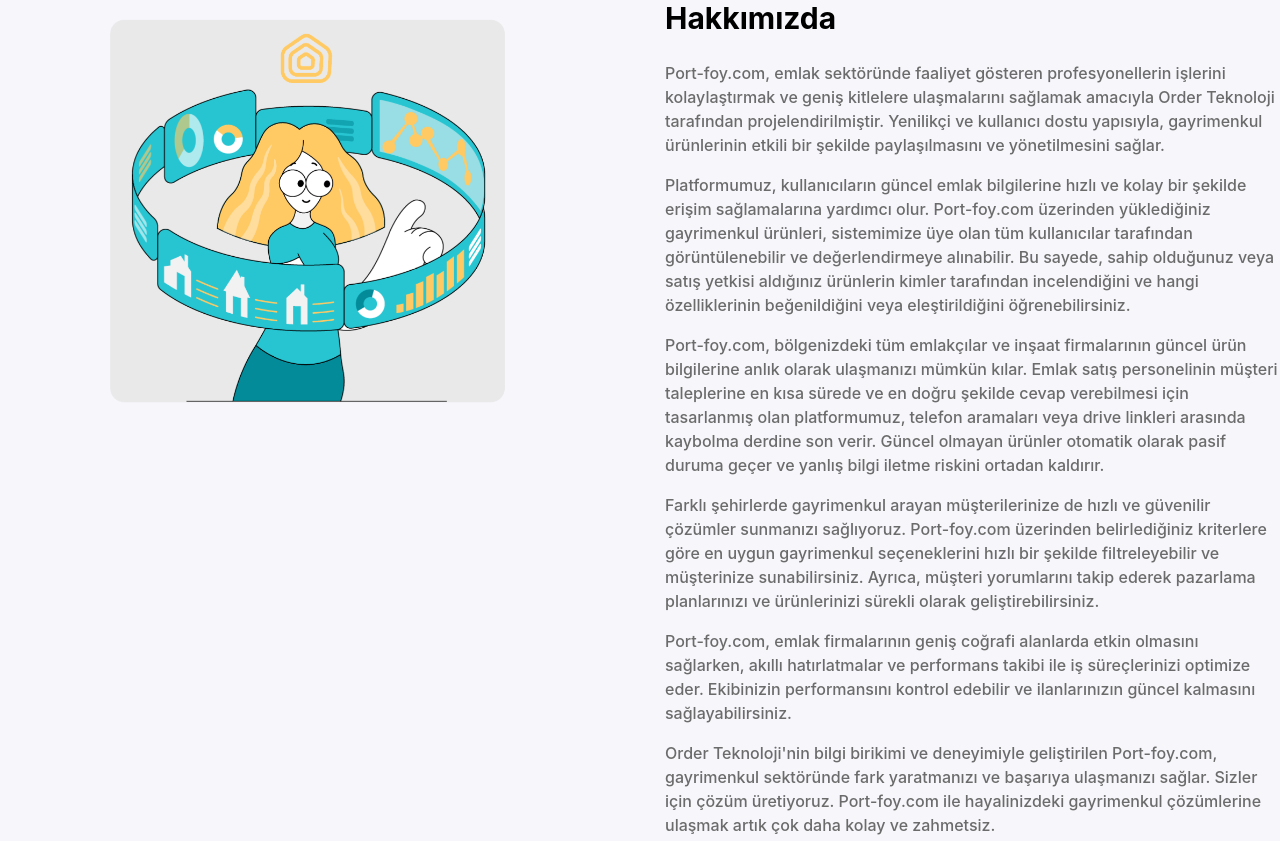
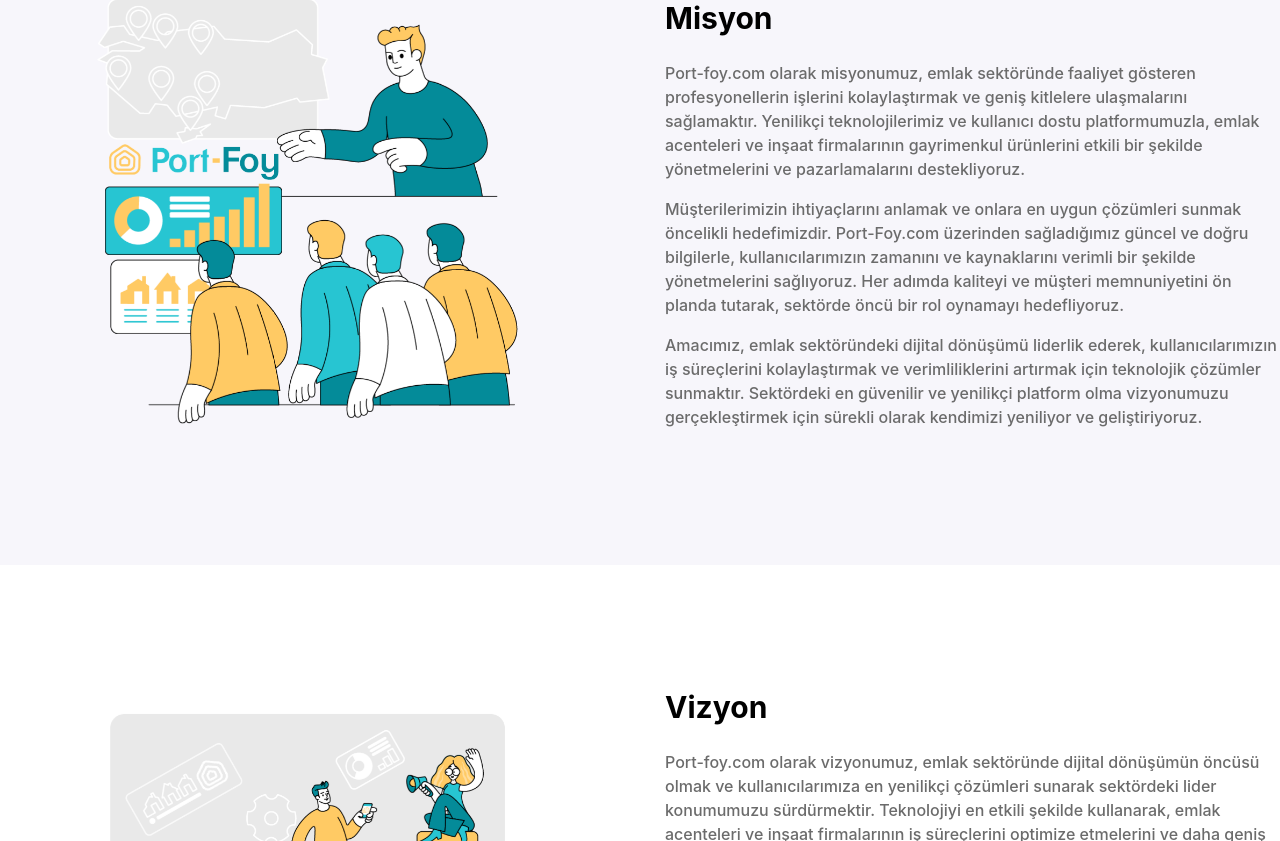
Before and after one commit to melihkostk/portfoy, a React (Vite) app: page /corporate in a window 1280 px wide. Shown: the part 2379-3220 px from the top of the page. Built offline with nearby package versions, Linux system fonts and the light colour scheme.

Commit message:
CorporateCard component gets its content from props

```diff
--- a/src/components/CorporateCard.jsx
+++ b/src/components/CorporateCard.jsx
@@ -1,49 +1,17 @@
-import about from "../assets/about.png"
-
-export function CorporateCard(){
+export function CorporateCard({title , p1 , p2 , p3 , p4 , p5 , p6 , img}){
     return(
         <div className="flex items-start justify-between gap-12.5">
             <div className="flex-1 flex items-center justify-center sticky top-4">
-                <img className="max-w-[70%]" src={about} alt="" />
+                <img className="max-w-[70%]" src={img} alt="" />
             </div>
             <div className="flex-1">
-                <h2 className="text-[30px] mb-5 text-black font-bold">Hakkımızda</h2>
-                <p className="mb-4 text-[#6b6b6b] font-medium text-base">
-                    Port-foy.com, emlak sektöründe faaliyet gösteren profesyonellerin işlerini kolaylaştırmak
-                    ve geniş kitlelere ulaşmalarını sağlamak amacıyla Order Teknoloji tarafından projelendirilmiştir.
-                    Yenilikçi ve kullanıcı dostu yapısıyla, gayrimenkul ürünlerinin etkili bir şekilde paylaşılmasını
-                    ve yönetilmesini sağlar.
-                </p>
-                <p className="mb-4 text-[#6b6b6b] font-medium text-base">
-                    Platformumuz, kullanıcıların güncel emlak bilgilerine hızlı ve kolay bir şekilde erişim sağlamalarına
-                    yardımcı olur. Port-foy.com üzerinden yüklediğiniz gayrimenkul ürünleri, sistemimize üye olan tüm
-                    kullanıcılar tarafından görüntülenebilir ve değerlendirmeye alınabilir. Bu sayede, sahip olduğunuz
-                    veya satış yetkisi aldığınız ürünlerin kimler tarafından incelendiğini ve hangi özelliklerinin
-                    beğenildiğini veya eleştirildiğini öğrenebilirsiniz.
-                </p>
-                <p className="mb-4 text-[#6b6b6b] font-medium text-base">
-                    Port-foy.com, bölgenizdeki tüm emlakçılar ve inşaat firmalarının güncel ürün bilgilerine anlık
-                    olarak ulaşmanızı mümkün kılar. Emlak satış personelinin müşteri taleplerine en kısa sürede ve en
-                    doğru şekilde cevap verebilmesi için tasarlanmış olan platformumuz, telefon aramaları veya drive
-                    linkleri arasında kaybolma derdine son verir. Güncel olmayan ürünler otomatik olarak pasif duruma
-                    geçer ve yanlış bilgi iletme riskini ortadan kaldırır.
-                </p>
-                <p className="mb-4 text-[#6b6b6b] font-medium text-base">
-                    Farklı şehirlerde gayrimenkul arayan müşterilerinize de hızlı ve güvenilir çözümler sunmanızı sağlıyoruz.
-                    Port-foy.com üzerinden belirlediğiniz kriterlere göre en uygun gayrimenkul seçeneklerini hızlı bir
-                    şekilde filtreleyebilir ve müşterinize sunabilirsiniz. Ayrıca, müşteri yorumlarını takip ederek
-                    pazarlama planlarınızı ve ürünlerinizi sürekli olarak geliştirebilirsiniz.
-                </p>
-                <p className="mb-4 text-[#6b6b6b] font-medium text-base">
-                    Port-foy.com, emlak firmalarının geniş coğrafi alanlarda etkin olmasını sağlarken, akıllı hatırlatmalar
-                    ve performans takibi ile iş süreçlerinizi optimize eder. Ekibinizin performansını kontrol edebilir ve
-                    ilanlarınızın güncel kalmasını sağlayabilirsiniz.
-                </p>
-                <p className="text-[#6b6b6b] font-medium text-base">
-                    Order Teknoloji'nin bilgi birikimi ve deneyimiyle geliştirilen Port-foy.com, gayrimenkul sektöründe
-                    fark yaratmanızı ve başarıya ulaşmanızı sağlar. Sizler için çözüm üretiyoruz.
-                    Port-foy.com ile hayalinizdeki gayrimenkul çözümlerine ulaşmak artık çok daha kolay ve zahmetsiz.
-                </p>
+                <h2 className="text-[30px] mb-5 text-black font-bold">{title}</h2>
+                <p className="mb-4 text-[#6b6b6b] font-medium text-base">{p1}</p>
+                <p className="mb-4 text-[#6b6b6b] font-medium text-base">{p2}</p>
+                <p className="mb-4 text-[#6b6b6b] font-medium text-base">{p3}</p>
+                <p className="mb-4 text-[#6b6b6b] font-medium text-base">{p4}</p>
+                <p className="mb-4 text-[#6b6b6b] font-medium text-base">{p5}</p>
+                <p className="text-[#6b6b6b] font-medium text-base">{p6}</p>
             </div>
         </div>
     )
--- a/src/pages/Corporate.jsx
+++ b/src/pages/Corporate.jsx
@@ -3,6 +3,9 @@
 import { CorporateCard } from "../components/CorporateCard";
 import { AppLinks } from "../components/AppLinks";
 import { Footer } from "../components/Footer";
+import mission from "../assets/mission.png"
+import vision from "../assets/vision.png"
+import about from "../assets/about.png"
 
 export function Corporate() {
     return (
@@ -45,15 +48,37 @@
                 </div>
             </div>
             <div className="w-full max-w-350 py-30">
-                <CorporateCard />
+                <CorporateCard
+                    title="Hakkımızda"
+                    img={about}
+                    p1="Port-foy.com, emlak sektöründe faaliyet gösteren profesyonellerin işlerini kolaylaştırmak ve geniş kitlelere ulaşmalarını sağlamak amacıyla Order Teknoloji tarafından projelendirilmiştir. Yenilikçi ve kullanıcı dostu yapısıyla, gayrimenkul ürünlerinin etkili bir şekilde paylaşılmasını ve yönetilmesini sağlar."
+                    p2="Platformumuz, kullanıcıların güncel emlak bilgilerine hızlı ve kolay bir şekilde erişim sağlamalarına yardımcı olur. Port-foy.com üzerinden yüklediğiniz gayrimenkul ürünleri, sistemimize üye olan tüm kullanıcılar tarafından görüntülenebilir ve değerlendirmeye alınabilir. Bu sayede, sahip olduğunuz veya satış yetkisi aldığınız ürünlerin kimler tarafından incelendiğini ve hangi özelliklerinin beğenildiğini veya eleştirildiğini öğrenebilirsiniz."
+                    p3="Port-foy.com, bölgenizdeki tüm emlakçılar ve inşaat firmalarının güncel ürün bilgilerine anlık olarak ulaşmanızı mümkün kılar. Emlak satış personelinin müşteri taleplerine en kısa sürede ve en doğru şekilde cevap verebilmesi için tasarlanmış olan platformumuz, telefon aramaları veya drive linkleri arasında kaybolma derdine son verir. Güncel olmayan ürünler otomatik olarak pasif duruma geçer ve yanlış bilgi iletme riskini ortadan kaldırır."
+                    p4="Farklı şehirlerde gayrimenkul arayan müşterilerinize de hızlı ve güvenilir çözümler sunmanızı sağlıyoruz. Port-foy.com üzerinden belirlediğiniz kriterlere göre en uygun gayrimenkul seçeneklerini hızlı bir şekilde filtreleyebilir ve müşterinize sunabilirsiniz. Ayrıca, müşteri yorumlarını takip ederek pazarlama planlarınızı ve ürünlerinizi sürekli olarak geliştirebilirsiniz."
+                    p5="Port-foy.com, emlak firmalarının geniş coğrafi alanlarda etkin olmasını sağlarken, akıllı hatırlatmalar ve performans takibi ile iş süreçlerinizi optimize eder. Ekibinizin performansını kontrol edebilir ve ilanlarınızın güncel kalmasını sağlayabilirsiniz."
+                    p6="Order Teknoloji'nin bilgi birikimi ve deneyimiyle geliştirilen Port-foy.com, gayrimenkul sektöründe fark yaratmanızı ve başarıya ulaşmanızı sağlar. Sizler için çözüm üretiyoruz. Port-foy.com ile hayalinizdeki gayrimenkul çözümlerine ulaşmak artık çok daha kolay ve zahmetsiz."
+
+                />
             </div>
             <div className="w-full bg-[#F7F6FB] flex justify-center">
                 <div className="w-full max-w-350 py-30">
-                    <CorporateCard />
+                    <CorporateCard
+                        title="Misyon"
+                        img={mission}
+                        p1="Port-foy.com olarak misyonumuz, emlak sektöründe faaliyet gösteren profesyonellerin işlerini kolaylaştırmak ve geniş kitlelere ulaşmalarını sağlamaktır. Yenilikçi teknolojilerimiz ve kullanıcı dostu platformumuzla, emlak acenteleri ve inşaat firmalarının gayrimenkul ürünlerini etkili bir şekilde yönetmelerini ve pazarlamalarını destekliyoruz."
+                        p2="Müşterilerimizin ihtiyaçlarını anlamak ve onlara en uygun çözümleri sunmak öncelikli hedefimizdir. Port-Foy.com üzerinden sağladığımız güncel ve doğru bilgilerle, kullanıcılarımızın zamanını ve kaynaklarını verimli bir şekilde yönetmelerini sağlıyoruz. Her adımda kaliteyi ve müşteri memnuniyetini ön planda tutarak, sektörde öncü bir rol oynamayı hedefliyoruz."
+                        p3="Amacımız, emlak sektöründeki dijital dönüşümü liderlik ederek, kullanıcılarımızın iş süreçlerini kolaylaştırmak ve verimliliklerini artırmak için teknolojik çözümler sunmaktır. Sektördeki en güvenilir ve yenilikçi platform olma vizyonumuzu gerçekleştirmek için sürekli olarak kendimizi yeniliyor ve geliştiriyoruz."
+                    />
                 </div>
             </div>
             <div className="w-full max-w-350 py-30">
-                <CorporateCard />
+                <CorporateCard
+                    title="Vizyon"
+                    img={vision}
+                    p1="Port-foy.com olarak vizyonumuz, emlak sektöründe dijital dönüşümün öncüsü olmak ve kullanıcılarımıza en yenilikçi çözümleri sunarak sektördeki lider konumumuzu sürdürmektir. Teknolojiyi en etkili şekilde kullanarak, emlak acenteleri ve inşaat firmalarının iş süreçlerini optimize etmelerini ve daha geniş kitlelere ulaşmalarını sağlamak amacıyla çalışıyoruz."
+                    p2="Gelecekteki gayrimenkul piyasasını şekillendiren bir platform olma hedefimiz doğrultusunda, kullanıcılarımıza güvenilir, hızlı ve kullanıcı dostu bir deneyim sunmayı taahhüt ediyoruz. Sürekli olarak yeni teknolojileri takip ediyor, platformumuzu daha da geliştirerek müşterilerimizin beklentilerini ve ihtiyaçlarını karşılayacak çözümler üretiyoruz."
+                    p3="Port-foy.com olarak, emlak sektöründe sürdürülebilir büyümeyi destekleyen ve kullanıcı memnuniyetini ön planda tutan bir yaklaşım benimsiyoruz. Her adımda yenilikçi düşünceyi ve mükemmeliyetçi tutumu teşvik ederek, sektöre değer katmayı ve fark yaratmayı amaçlıyoruz."
+                />
             </div>
             <div className='w-full mt-30 mb-30'>
                 <div className='w-full mx-auto max-w-350 flex flex-col items-center justify-center bg-[#f7f6fb]'>
```
Also changed, not shown: src/assets/mission.png (added), src/assets/vision.png (added).
